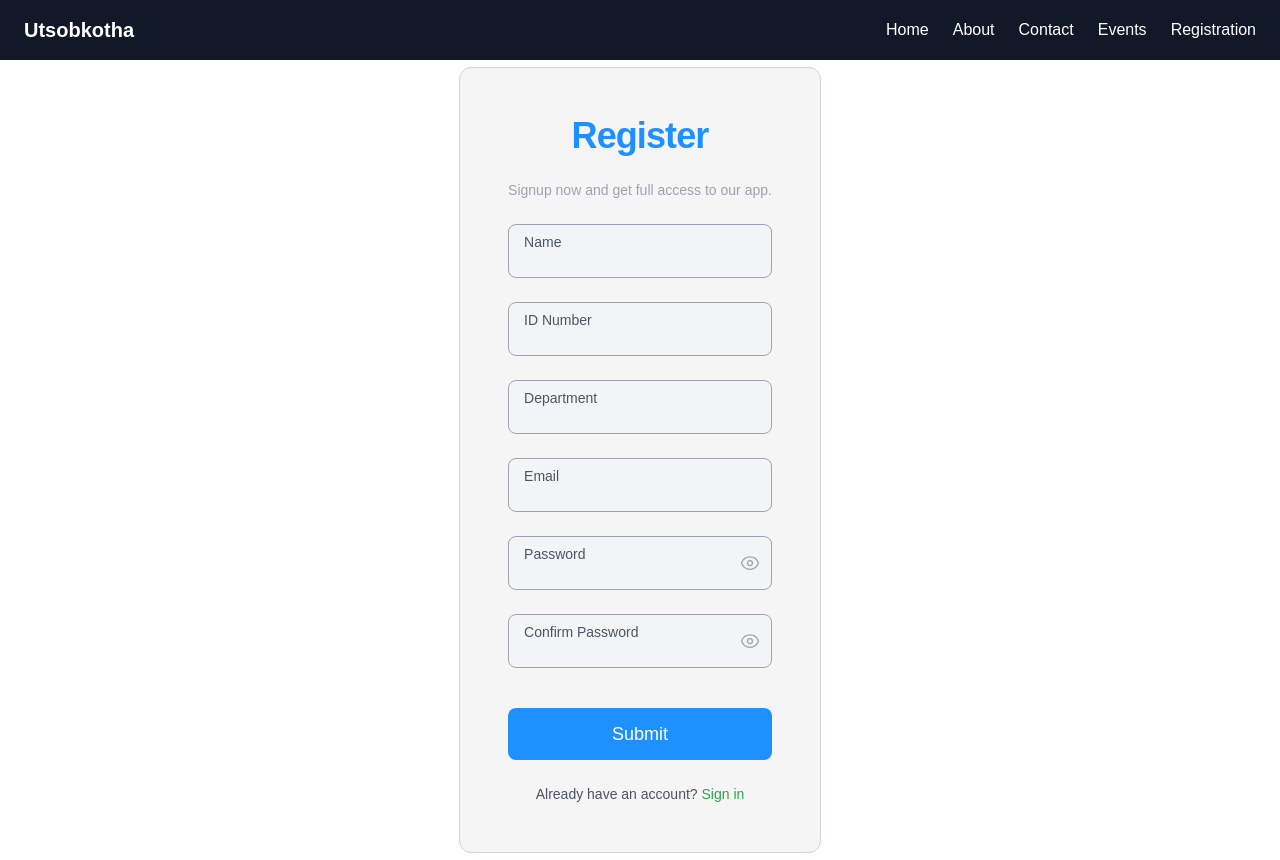
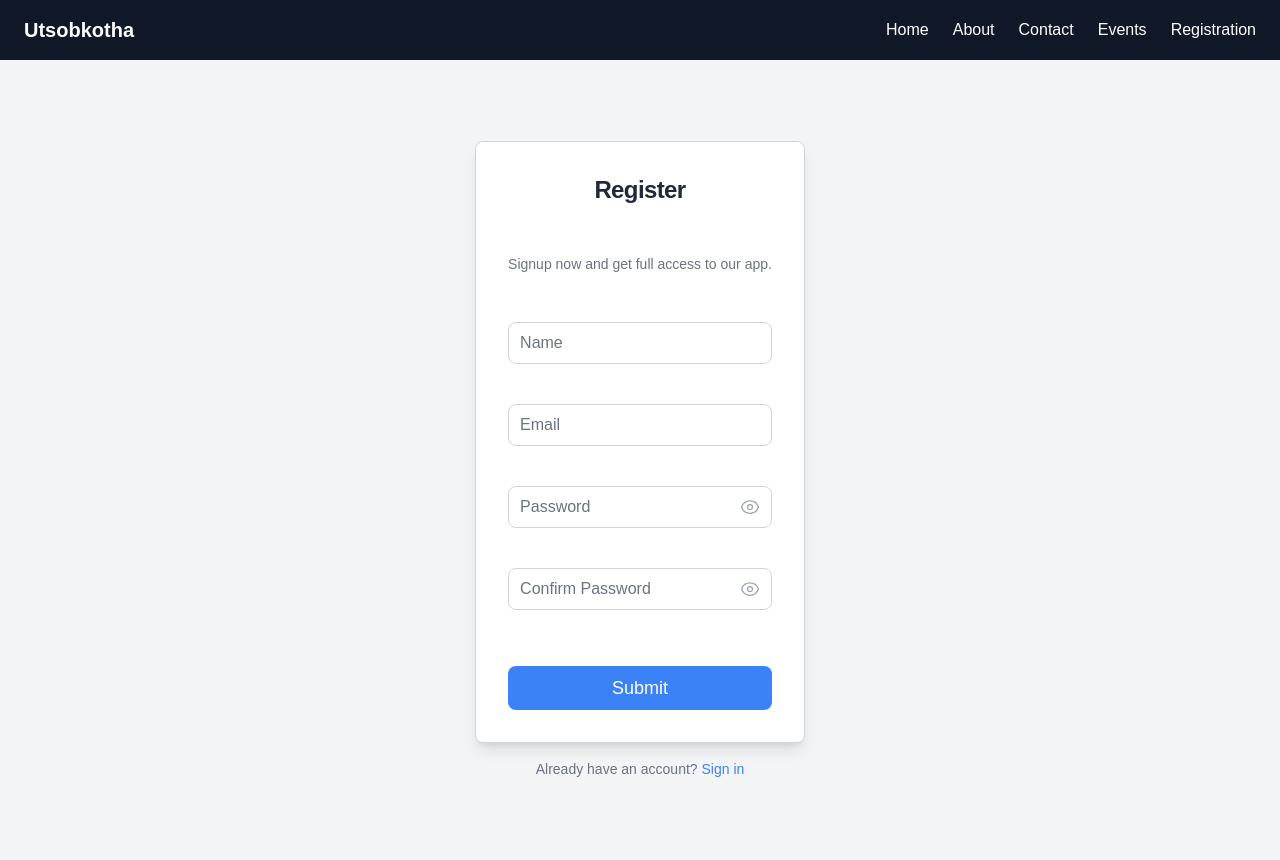
Before and after one commit to abid0-07/utshobkotha, a Next.js app: page /registration in a window 1280 px wide. Built offline with nearby package versions, Linux system fonts and the light colour scheme.

Commit message:
Changes in login and registration page style and orientations.

```diff
--- a/src/app/login/page.tsx
+++ b/src/app/login/page.tsx
@@ -1,10 +1,50 @@
-"use client"
+"use client";
 import React, { useState } from "react";
 import { EyeIcon, EyeSlashIcon } from "@heroicons/react/24/outline";
+
 const Form = () => {
+  // State to manage form fields
+  const [email, setEmail] = useState("");
+  const [password, setPassword] = useState("");
+
   // State to manage password visibility
   const [showPassword, setShowPassword] = useState(false);
 
+  // State to track errors for each field
+  const [errors, setErrors] = useState({
+    email: "",
+    password: "",
+  });
+  const handleClick = (e: any) => {
+    e.preventDefault();
+
+    // Reset errors
+    setErrors({ email: "", password: "" });
+
+    // Validate inputs
+    let isValid = true;
+
+    if (!email.trim()) {
+      setErrors((prev) => ({ ...prev, email: "Email is required" }));
+      isValid = false;
+    } else if (!/^[^\s@]+@[^\s@]+\.[^\s@]+$/.test(email)) {
+      setErrors((prev) => ({ ...prev, email: "Invalid email format" }));
+      isValid = false;
+    }
+
+    if (!password.trim()) {
+      setErrors((prev) => ({ ...prev, password: "Password is required" }));
+      isValid = false;
+    }
+
+    // If all validations pass, log the data
+    if (isValid) {
+      console.log("Form Submitted:", {
+        email,
+        password,
+      });
+    }
+  };
   return (
     <div className="min-h-screen flex items-center justify-center bg-gray-100">
       <form className="bg-white p-6 max-w-sm rounded-lg shadow-lg">
@@ -15,19 +55,56 @@ const Form = () => {
 
         {/* Email Input */}
         <div className="relative mb-4">
+          <label
+            className={`absolute left-4 top-1/2 -translate-y-1/2 text-gray-500 transition-all duration-300 ${
+              email ? "text-xs top-2" : ""
+            } ${errors.email ? "text-red-500" : ""}`}
+          >
+            Email
+          </label>
           <input
             type="email"
-            placeholder="Enter email"
-            className="w-full px-4 py-3 pr-10 bg-white border border-gray-300 rounded-lg focus:outline-none focus:border-primary"
+            value={email}
+            onChange={(e) => setEmail(e.target.value)}
+            className={`w-full px-4 py-3 pr-10 bg-white border rounded-lg focus:outline-none ${
+              errors.email
+                ? "border-red-500"
+                : "border-gray-300 focus:border-primary"
+            }`}
+            onFocus={() => {
+              if (!email) {
+                setEmail(""); // Clear placeholder on focus
+              }
+            }}
           />
+          {errors.email && (
+            <p className="text-red-500 text-xs mt-1">{errors.email}</p>
+          )}
         </div>
 
         {/* Password Input */}
         <div className="relative mb-6">
+          <label
+            className={`absolute left-4 top-1/2 -translate-y-1/2 text-gray-500 transition-all duration-300 ${
+              password ? "text-xs top-2" : ""
+            } ${errors.password ? "text-red-500" : ""}`}
+          >
+            Password
+          </label>
           <input
             type={showPassword ? "text" : "password"}
-            placeholder="Enter password"
-            className="w-full px-4 py-3 pr-10 bg-white border border-gray-300 rounded-lg focus:outline-none focus:border-primary"
+            value={password}
+            onChange={(e) => setPassword(e.target.value)}
+            className={`w-full px-4 py-3 pr-10 bg-white border rounded-lg focus:outline-none ${
+              errors.password
+                ? "border-red-500"
+                : "border-gray-300 focus:border-primary"
+            }`}
+            onFocus={() => {
+              if (!password) {
+                setPassword(""); // Clear placeholder on focus
+              }
+            }}
           />
           <button
             type="button"
@@ -40,12 +117,16 @@ const Form = () => {
               <EyeIcon className="h-5 w-5" />
             )}
           </button>
+          {errors.password && (
+            <p className="text-red-500 text-xs mt-1">{errors.password}</p>
+          )}
         </div>
 
         {/* Submit Button */}
         <button
           type="submit"
           className="w-full py-3 px-5 bg-primary text-white font-medium text-sm uppercase rounded-lg hover:bg-indigo-700 transition"
+          onClick={handleClick}
         >
           Sign in
         </button>
--- a/src/app/registration/FormValues.ts
+++ b/src/app/registration/FormValues.ts
@@ -1,9 +1,5 @@
-
-
 export type FormValue = {
     name: string
     email: string
     password: string
-    idNo: number
-    department: string
 }
--- a/src/app/registration/page.tsx
+++ b/src/app/registration/page.tsx
@@ -1,99 +1,255 @@
 "use client";
 
-import { useState } from 'react';
-import { EyeIcon, EyeSlashIcon } from '@heroicons/react/24/outline';
+import { useState } from "react";
+import { EyeIcon, EyeSlashIcon } from "@heroicons/react/24/outline";
 
 export default function Registration() {
+  // State to manage form fields
+  const [formData, setFormData] = useState({
+    name: "",
+    email: "",
+    password: "",
+    confirmPassword: "",
+  });
+
+  // State to manage password visibility
   const [showPassword, setShowPassword] = useState(false);
   const [showConfirmPassword, setShowConfirmPassword] = useState(false);
 
+  // State to track errors for each field
+  const [errors, setErrors] = useState({
+    name: "",
+    email: "",
+    password: "",
+    confirmPassword: "",
+  });
+
+  // Handle input changes
+  const handleChange = (e: React.ChangeEvent<HTMLInputElement>) => {
+    const { name, value } = e.target;
+    setFormData((prev) => ({ ...prev, [name]: value }));
+    setErrors((prev) => ({ ...prev, [name]: "" })); // Clear error on typing
+  };
+
+  // Handle button click
+  const handleClick = () => {
+    let isValid = true;
+
+    // Validate inputs
+    if (!formData.name.trim()) {
+      setErrors((prev) => ({ ...prev, name: "Name is required" }));
+      isValid = false;
+    }
+
+    if (!formData.email.trim()) {
+      setErrors((prev) => ({ ...prev, email: "Email is required" }));
+      isValid = false;
+    } else if (!/^[^\s@]+@[^\s@]+\.[^\s@]+$/.test(formData.email)) {
+      setErrors((prev) => ({ ...prev, email: "Invalid email format" }));
+      isValid = false;
+    }
+
+    if (!formData.password.trim()) {
+      setErrors((prev) => ({ ...prev, password: "Password is required" }));
+      isValid = false;
+    }
+
+    if (!formData.confirmPassword.trim()) {
+      setErrors((prev) => ({
+        ...prev,
+        confirmPassword: "Confirm Password is required",
+      }));
+      isValid = false;
+    } else if (formData.confirmPassword !== formData.password) {
+      setErrors((prev) => ({
+        ...prev,
+        confirmPassword: "Passwords do not match",
+      }));
+      isValid = false;
+    }
+
+    // If all validations pass, log the data
+    if (isValid) {
+      console.log("Form Submitted:", formData);
+    }
+  };
+
   return (
-    <div className="min-h-screen flex items-center justify-center">
-      <form className="form-container">
-        <h2 className="form-title">Register</h2>
-        <p className="text-sm text-gray-400">
+    <div className="min-h-screen flex flex-col items-center justify-center bg-gray-100">
+      <div className="gap-2 m-2 p-2 items-center justify-center">
+        <form className="form-container bg-white p-8 rounded-lg shadow-lg w-full max-w-md">
+          <h2 className="form-title text-2xl font-bold text-center text-gray-800 mb-6">
+            Register
+          </h2>
+          <p className="text-sm text-center text-gray-500 mb-6">
             Signup now and get full access to our app.
           </p>
-        <label className="form-label">
+
+          {/* Name Field */}
+          <label className="relative block mb-4">
             <input
               type="text"
               placeholder=" "
-            required
-            className="form-input peer"
+              name="name"
+              value={formData.name}
+              onChange={handleChange}
+              onFocus={() => {
+                if (!formData.name) {
+                  setFormData((prev) => ({ ...prev, name: "" }));
+                }
+              }}
+              className={`w-full px-3 py-2 bg-white text-gray-500 border rounded-lg focus:outline-none ${
+                errors.name
+                  ? "border-red-500"
+                  : "border-gray-300 focus:border-blue-500"
+              }`}
             />
-          <span>Name</span>
+            <span
+              className={`absolute left-3 top-1/2 -translate-y-1/2 text-gray-500 transition-all duration-300 ${
+                formData.name ? "text-xs top-1" : "text-base"
+              } ${errors.name ? "text-red-500" : ""}`}
+            >
+              Name
+            </span>
+            {errors.name && (
+              <p className="text-red-500 text-xs mt-1">{errors.name}</p>
+            )}
           </label>
-        <label className="form-label">
-          <input
-            type="text"
-            placeholder=" "
-            required
-            className="form-input peer"
-          />
-          <span>ID Number</span>
-        </label>
-        <label className="form-label">
-          <input
-            type="text"
-            placeholder=" "
-            required
-            className="form-input peer"
-          />
-          <span>Department</span>
-        </label>
-        <label className="form-label">
+
+          {/* Email Field */}
+          <label className="relative block mb-4">
             <input
               type="email"
               placeholder=" "
-            required
-            className="form-input peer"
+              name="email"
+              value={formData.email}
+              onChange={handleChange}
+              onFocus={() => {
+                if (!formData.email) {
+                  setFormData((prev) => ({ ...prev, email: "" }));
+                }
+              }}
+              className={`w-full px-3 py-2 bg-white text-gray-500 border rounded-lg focus:outline-none ${
+                errors.email
+                  ? "border-red-500"
+                  : "border-gray-300 focus:border-blue-500"
+              }`}
             />
-          <span>Email</span>
+            <span
+              className={`absolute left-3 top-1/2 -translate-y-1/2 text-gray-500 transition-all duration-300 ${
+                formData.email ? "text-xs top-1" : "text-base"
+              } ${errors.email ? "text-red-500" : ""}`}
+            >
+              Email
+            </span>
+            {errors.email && (
+              <p className="text-red-500 text-xs mt-1">{errors.email}</p>
+            )}
           </label>
+
           {/* Password Field */}
-        <label className="form-label relative">
+          <label className="relative block mb-4">
             <input
-            type={showPassword ? 'text' : 'password'}
+              type={showPassword ? "text" : "password"}
               placeholder=" "
-            required
-            className="form-input peer"
+              name="password"
+              value={formData.password}
+              onChange={handleChange}
+              onFocus={() => {
+                if (!formData.password) {
+                  setFormData((prev) => ({ ...prev, password: "" }));
+                }
+              }}
+              className={`w-full px-3 py-2 bg-white text-gray-500 border rounded-lg focus:outline-none ${
+                errors.password
+                  ? "border-red-500"
+                  : "border-gray-300 focus:border-blue-500"
+              }`}
             />
-          <span>Password</span>
+            <span
+              className={`absolute left-3 top-1/2 -translate-y-1/2 text-gray-500 transition-all duration-300 ${
+                formData.password ? "text-xs top-1" : "text-base"
+              } ${errors.password ? "text-red-500" : ""}`}
+            >
+              Password
+            </span>
             <button
               type="button"
-            className="absolute right-3 top-1/2 -translate-y-1/2 text-gray-400 hover:text-primary"
+              className="absolute right-3 top-1/2 -translate-y-1/2 text-gray-400 hover:text-blue-500"
               onClick={() => setShowPassword(!showPassword)}
             >
-            {showPassword ? <EyeSlashIcon className="h-5 w-5" /> : <EyeIcon className="h-5 w-5" />}
+              {showPassword ? (
+                <EyeSlashIcon className="h-5 w-5" />
+              ) : (
+                <EyeIcon className="h-5 w-5" />
+              )}
             </button>
+            {errors.password && (
+              <p className="text-red-500 text-xs mt-1">{errors.password}</p>
+            )}
           </label>
+
           {/* Confirm Password Field */}
-        <label className="form-label relative">
+          <label className="relative block mb-4">
             <input
-            type={showConfirmPassword ? 'text' : 'password'}
+              type={showConfirmPassword ? "text" : "password"}
               placeholder=" "
-            required
-            className="form-input peer"
+              name="confirmPassword"
+              value={formData.confirmPassword}
+              onChange={handleChange}
+              onFocus={() => {
+                if (!formData.confirmPassword) {
+                  setFormData((prev) => ({ ...prev, confirmPassword: "" }));
+                }
+              }}
+              className={`w-full px-3 py-2 bg-white text-gray-500 border rounded-lg focus:outline-none ${
+                errors.confirmPassword
+                  ? "border-red-500"
+                  : "border-gray-300 focus:border-blue-500"
+              }`}
             />
-          <span>Confirm Password</span>
+            <span
+              className={`absolute left-3 top-1/2 -translate-y-1/2 text-gray-500 transition-all duration-300 ${
+                formData.confirmPassword ? "text-xs top-1" : "text-base"
+              } ${errors.confirmPassword ? "text-red-500" : ""}`}
+            >
+              Confirm Password
+            </span>
             <button
               type="button"
-            className="absolute right-3 top-1/2 -translate-y-1/2 text-gray-400 hover:text-primary"
+              className="absolute right-3 top-1/2 -translate-y-1/2 text-gray-400 hover:text-blue-500"
               onClick={() => setShowConfirmPassword(!showConfirmPassword)}
             >
-            {showConfirmPassword ? <EyeSlashIcon className="h-5 w-5" /> : <EyeIcon className="h-5 w-5" />}
+              {showConfirmPassword ? (
+                <EyeSlashIcon className="h-5 w-5" />
+              ) : (
+                <EyeIcon className="h-5 w-5" />
+              )}
             </button>
+            {errors.confirmPassword && (
+              <p className="text-red-500 text-xs mt-1">
+                {errors.confirmPassword}
+              </p>
+            )}
           </label>
-        <button type="submit" className="submit-btn">
+
+          {/* Submit Button */}
+          <button
+            type="button"
+            className="submit-btn w-full bg-blue-500 text-white font-medium py-2 rounded-lg hover:bg-blue-600 transition"
+            onClick={handleClick}
+          >
             Submit
           </button>
-        <p className="signin-text">
-          Already have an account?{' '}
-          <a href="/login" className="signin-link">
+        </form>
+
+        <p className="signin-text text-center text-sm text-gray-500 mt-4">
+          Already have an account?{" "}
+          <a href="/login" className="text-blue-500 hover:underline">
             Sign in
           </a>
         </p>
-      </form>
+      </div>
     </div>
   );
 }
```
Lines whose indentation alone changed are shown as unchanged.
